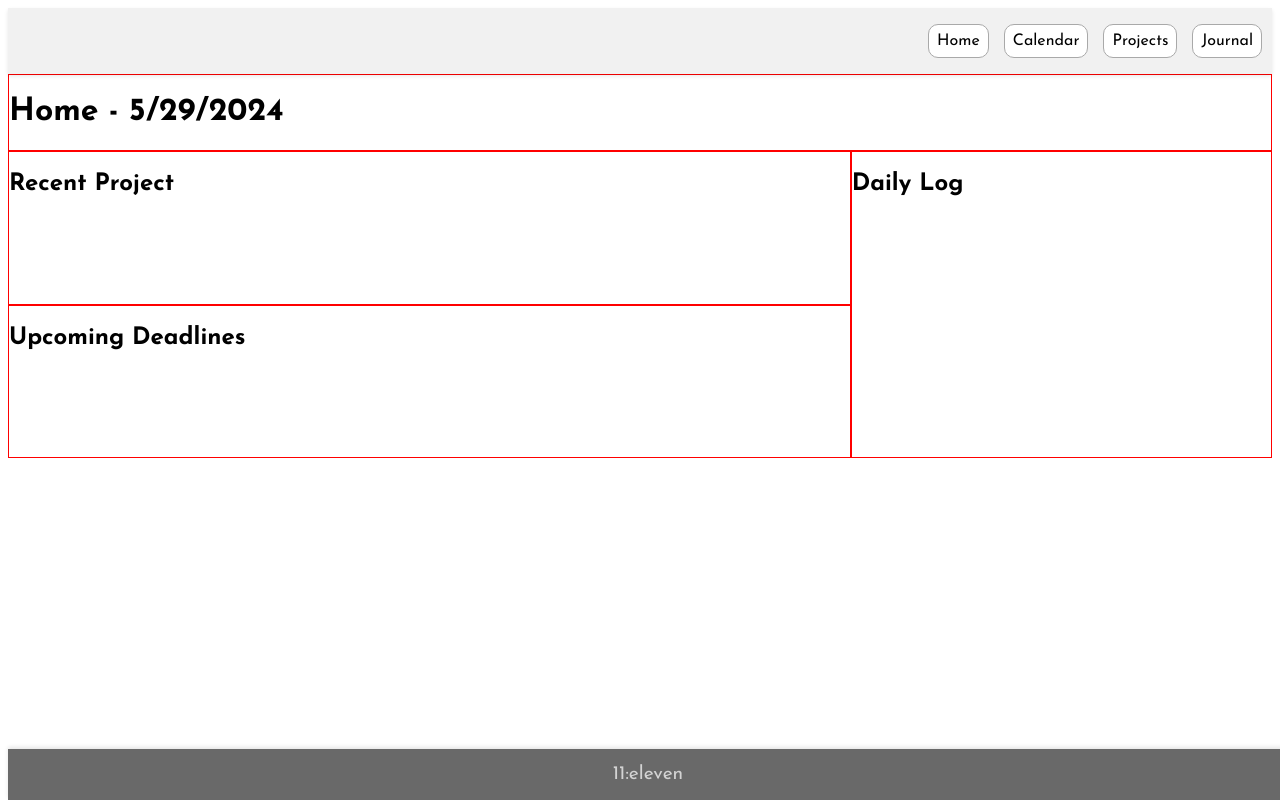
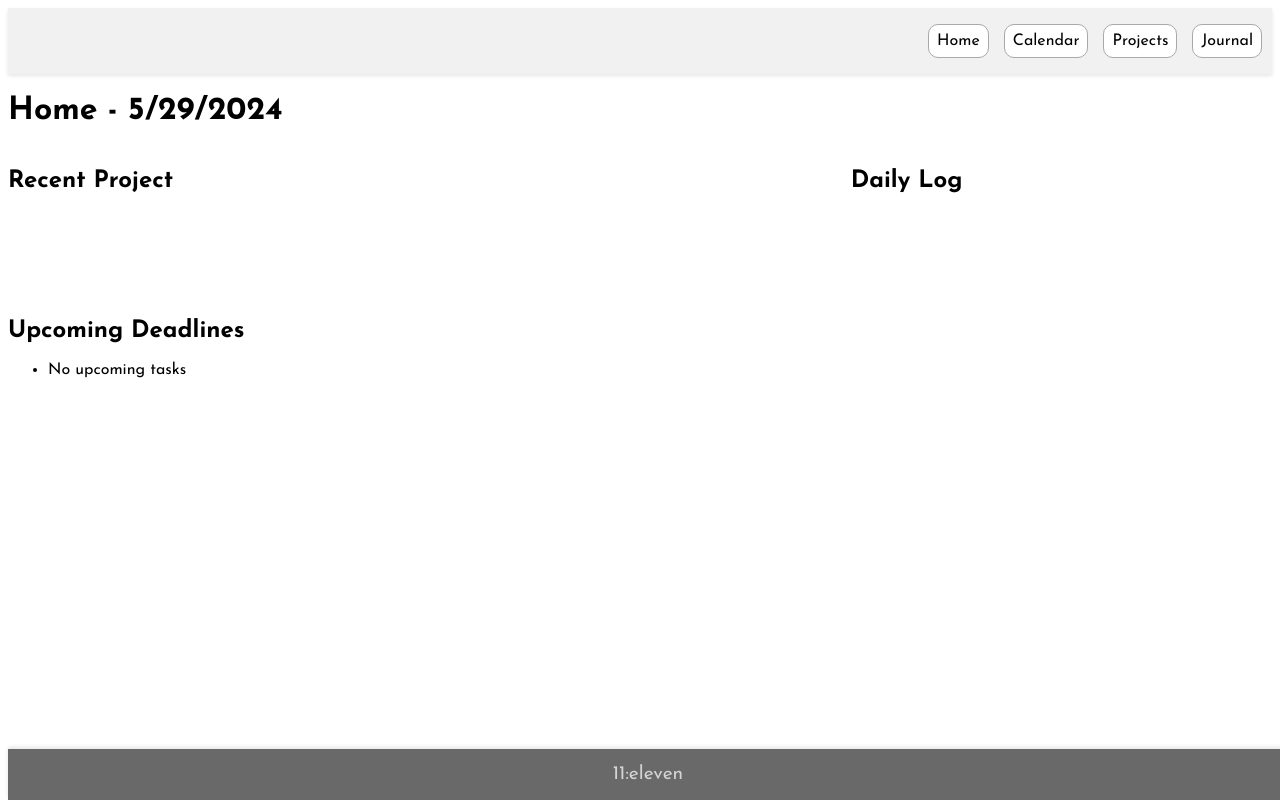
Before and after one commit to cse110-shilpa-ryan/cse110-shilpa-ryan, a website: page assets/src/front-page/index.html in a window 1280 px wide. Drawn offline with Linux system fonts and the light colour scheme.

Commit message:
merge from homepage-project

```diff
--- a/assets/src/front-page/index.html
+++ b/assets/src/front-page/index.html
@@ -50,4 +50,5 @@
 <script src="../../recurring-elements/nav.js"></script>
 <script src="../../recurring-elements/footer.js"></script>
 <script src="../../src/journal/updateJournal.js"></script>
+<script src="../../src/front-page/task.js"></script>
 </html>
--- a/assets/src/front-page/style.css
+++ b/assets/src/front-page/style.css
@@ -14,32 +14,15 @@
 
 .title-container {
     grid-area: 1 / 1 / 1 / 4;
-    border: 1px solid red;
 }
 .project-container {
     grid-area: 2 / 1 / 4 / 3;
-    border: 1px solid red;
 }
 
 .task-container {
     grid-area: 4 / 1 / 6 / 3;
-    border: 1px solid red;
 }
 
 .journal-container {
     grid-area: 2 / 3 / 6 / 4;
-    border: 1px solid red;
 }
-
-/*#frame {
-    border: 10px solid blue;
-    width: 500px;
-    height: 500px;
-    pointer-events: none;
-    -webkit-transform: translate(-200px,-200px) scale(.2, .2);
-    -moz-transform: translate(-200px,-200px) scale(.2, .2);
-    -o-transform: translate(-200px,-200px) scale(.2, .2);
-    -ms-transform: translate(-200px,-200px) scale(.2, .2);
-    transform: translate(-200px,-200px) scale(.2, .2);
-    overflow: hidden;
-  }*/
```
